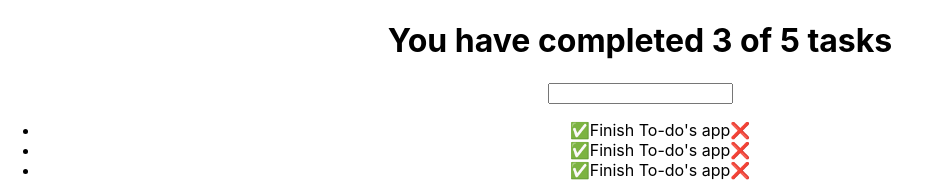
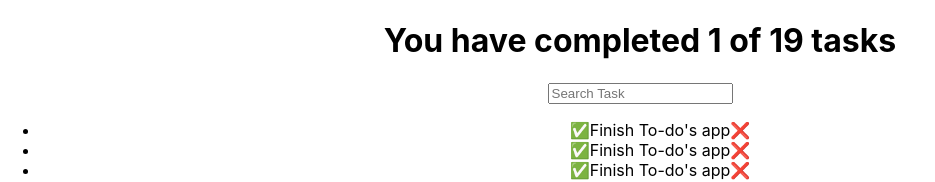
Before and after one commit to almarinca/learn-react-todo-app, a React (Create React App) app: page / in a window 1280 px wide. Shown: the top 182 px of the page, without its empty margins (0-935 px from the left). Built offline with nearby package versions, Linux system fonts and the light colour scheme.

Commit message:
todo counter with props

```diff
--- a/src/App.js
+++ b/src/App.js
@@ -9,7 +9,7 @@ function App() {
   return (
     <div className="App">
 
-      <TodoCounter />
+      <TodoCounter completed={1} total={19} />
       <TodoSearch />
 
       <TodoList>
--- a/src/TodoCounter.js
+++ b/src/TodoCounter.js
@@ -1,6 +1,6 @@
-function TodoCounter() {
+function TodoCounter({total, completed}) {
     return (
-        <h1>You have completed 3 of 5 tasks</h1>
+        <h1>You have completed {completed} of {total} tasks</h1>
     )
 }
 
--- a/src/TodoSearch.js
+++ b/src/TodoSearch.js
@@ -1,6 +1,6 @@
 function TodoSearch() {
     return (
-        <input></input>
+        <input placeholder="Search Task"></input>
     )
 }
 
```
